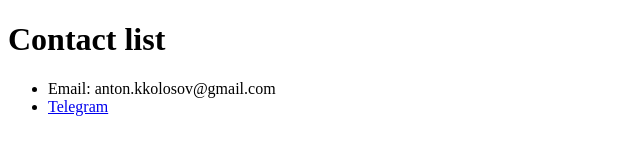
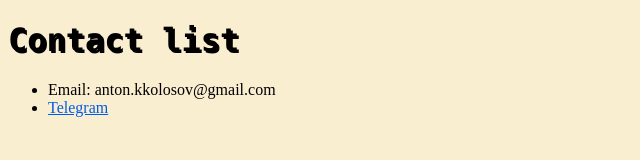
Before and after one commit to AntonioKolosov/web-portfolio, a plain HTML site: page contacts.html in a window 1280 px wide. Shown: the whole page, without its empty margins (0-640 px from the left). Drawn offline with Linux system fonts and the light colour scheme.

Commit message:
Fix contacts page

```diff
--- a/contacts.html
+++ b/contacts.html
@@ -3,13 +3,17 @@
     <head>
         <meta charset="UTF8">
         <meta name="viewport" content="width=device-width, initial-scale=1.0">
+        <link rel="stylesheet" href="css/portf.css">
+
         <title>Heretic Contacts</title>
     </head>
     <body>
-        <h1>Contact list</h1>
-        <ul>
-            <li>Email: anton.kkolosov@gmail.com</li>
-            <li><a href="https://t.me/heretic_ded">Telegram</a></li>
-        </ul>
+        <div class="fifth">
+            <h1>Contact list</h1>
+            <ul>
+                <li>Email: anton.kkolosov@gmail.com</li>
+                <li><a href="https://t.me/heretic_ded">Telegram</a></li>
+            </ul>
+        </div>
     </body>
 </html>
```
Also changed, not shown: index.html (+1 -1 lines), css/portf.css (line endings or trailing spaces).
